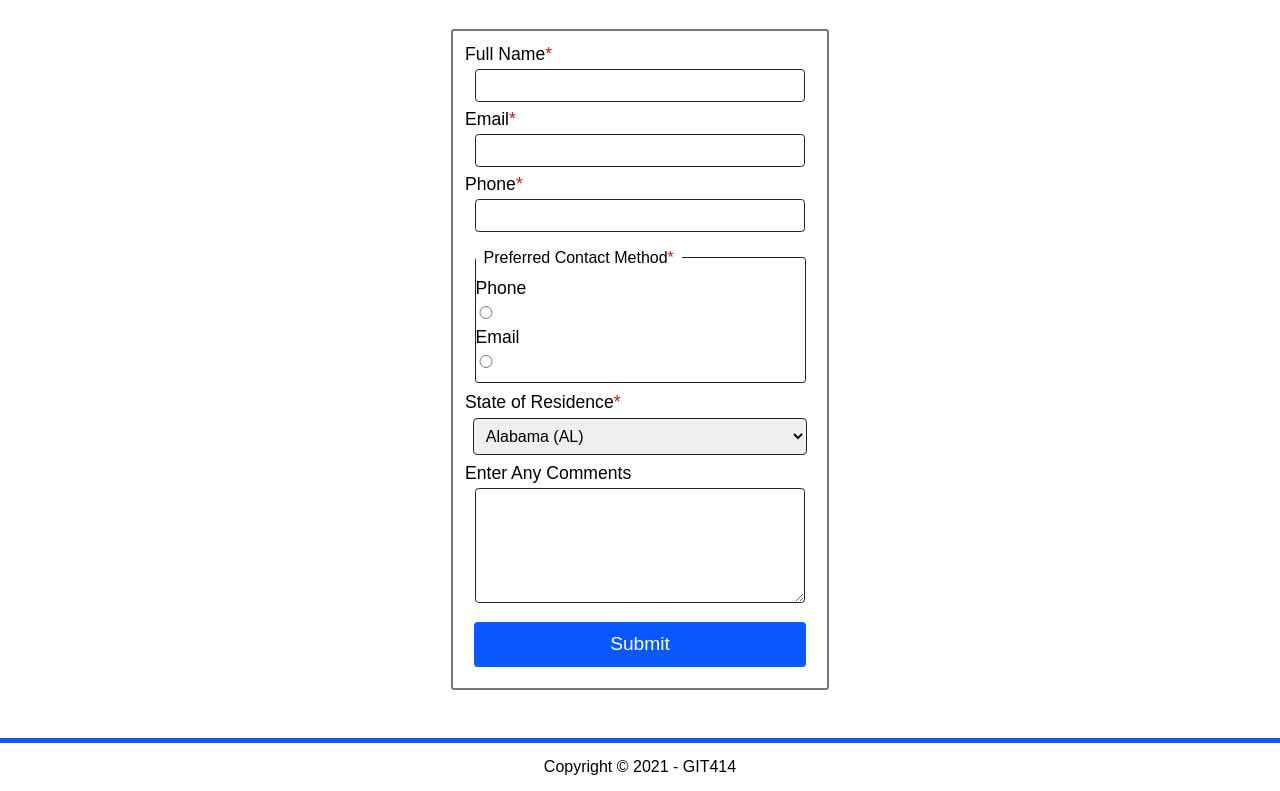
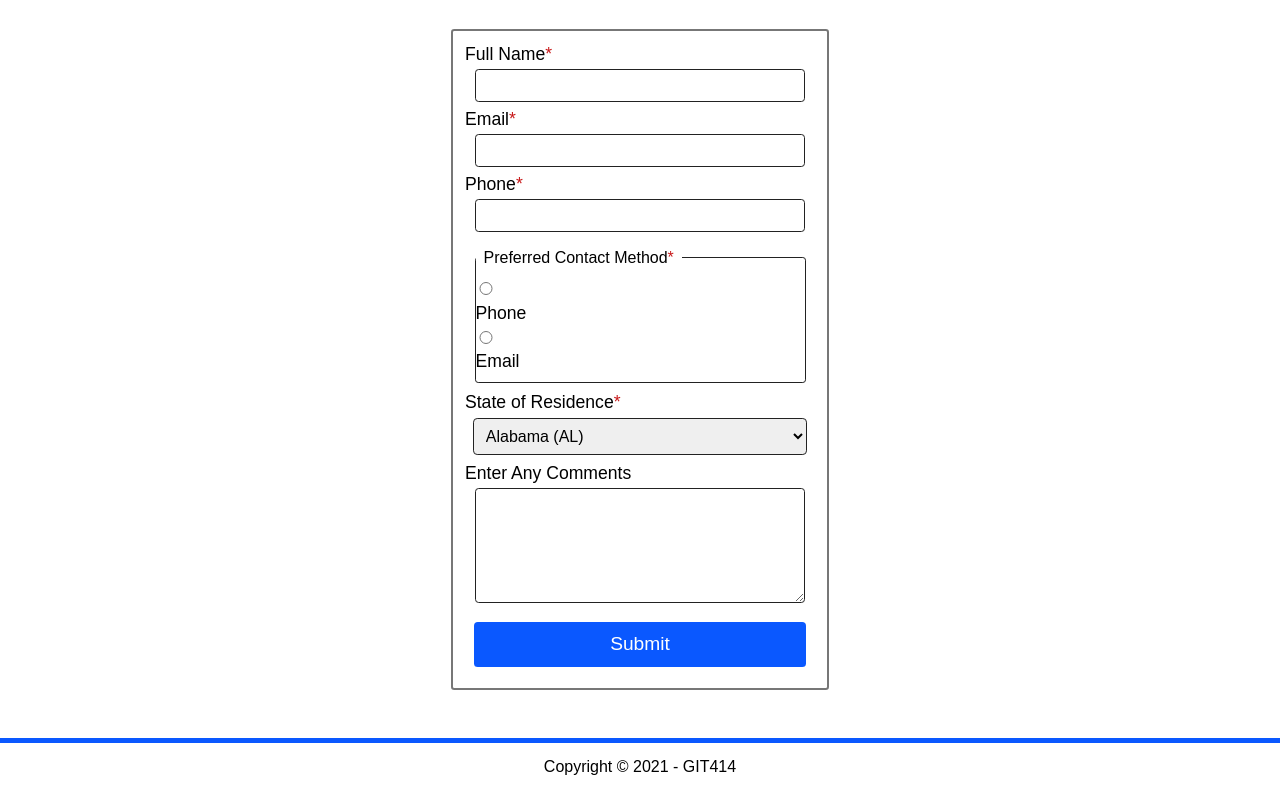
Before and after one commit to RSFiske/accessible-forms, a plain HTML site: page index.html in a window 1280 px wide. Shown: the part 666-1457 px from the top of the page. Drawn offline with Linux system fonts and the light colour scheme.

Commit message:
Update index.html

```diff
--- a/index.html
+++ b/index.html
@@ -58,23 +58,23 @@
 					<legend>Preferred Contact Method<span aria-hidden="true" class="required">*</span></legend>
 					<div>
 
-					  <label for="phone">Phone</label>
-					  <input
-						id="phone"
-						name="radio"
+					<input
+						id="contact-phone"
+						name="contact-method"
 						type="radio"
 						required
 						aria-required="true"
 					  />
+					  <label for="contact-phone">Phone</label>
 
-					  <label for="email">Email</label>
-					  <input
-						id="email"
-						name="radio"
+					<input
+						id="contact-email"
+						name="contact-method"
 						type="radio"
 						required
 						aria-required="true"
 					  />
+					  <label for="contact-email">Email</label>
 					</div>
 				</fieldset>
 
```
